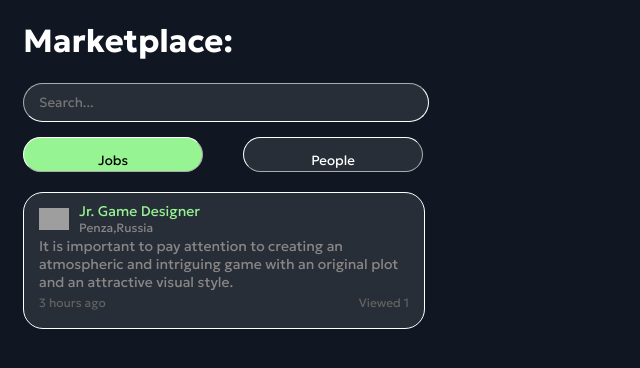
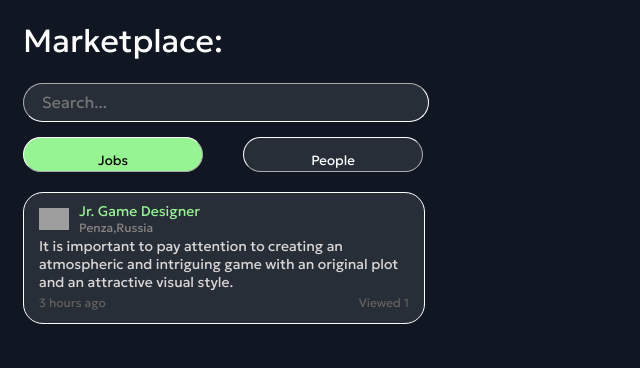
Before and after one commit to MatveyVue/Test, a Vue app: page / in a window 1280 px wide. Shown: the top 368 px of the page, without its empty margins (0-640 px from the left). Built offline with nearby package versions, Linux system fonts and the light colour scheme; grey boxes are pictures that could not be loaded.

Commit message:
Update App.vue

```diff
--- a/src/App.vue
+++ b/src/App.vue
@@ -1,16 +1,16 @@
 <template>
 <div style="margin-left: 15px;">
-<h1 style="font-family: Geologica; color: white;">Marketplace:</h1>
-<input style="font-family: Geologica;" placeholder="    Search..."><br>
-<button class="job"><p style="font-family: Geologica; color: Black;">Jobs</p></button>
-<button class="peop"><p style="font-family: Geologica; color: White;">People</p></button>
+<h1 style="font-family: Geologica; color: white; font-weight: normal;">Marketplace:</h1>
+<input style="font-family: Geologica; font-weight: normal; font-size: 16px" placeholder="    Search..."><br>
+<button class="job"><p style="font-family: Geologica; font-weight: normal; color: Black;">Jobs</p></button>
+<button class="peop"><p style="font-family: Geologica; color: White; font-weight: normal;">People</p></button>
 </div>
 
 <div class="jobs1">
 <img src="https://i.postimg.cc/FK8K0bcd/IMG-1157.png" style="width: 30px; margin-left: 15px; margin-top: 15px;">
 <p style="font-family: Geologica; color: #97f492; font-size: 14px; margin-top: -32px; margin-left: 55px;">Jr. Game Designer</p><br>
 <p style="font-family: Geologica; color: #8a8686; font-size: 12px; margin-top: -32px; margin-left: 55px; line-height: 1,1px;">Penza,Russia</p>
-<p style="font-family: Geologica; color: #8a8686; line-height: 1,1%; margin-top: -10px; margin-left: 15px; font-size: 14px">It is important to pay attention to creating an atmospheric and intriguing game with an original plot and an attractive visual style.</p>
+<p style="font-family: Geologica; color: #dbd7d7; line-height: 1,1%; margin-top: -10px; margin-left: 15px; font-size: 14px">It is important to pay attention to creating an atmospheric and intriguing game with an original plot and an attractive visual style.</p>
 <p style="font-family: Geologica; color: #636060; margin-left: 15px; font-size: 12px; margin-top: -10px;">3 hours ago</p>
 <p style="font-family: Geologica; color: #636060; font-size: 12px; margin-top: -27px; text-align: right; margin-right: 15px;">Viewed 1</p>
 </div>
@@ -19,6 +19,7 @@
 <style>
 body {
   background-color: #101622;
+  font-weight: normal;
 }
 
 input {
@@ -49,13 +50,12 @@ input {
   border-width: 1px;
   margin-top: 15px;
   margin-left: 40px;
-  position: fixed;
 }
 
 .jobs1 {
   background-color: #272e38;
   width: 400px;
-  height: 135px;
+  height: 130px;
   border-radius: 20px;
   margin-top: 20px;
   margin-left: 15px;
```
